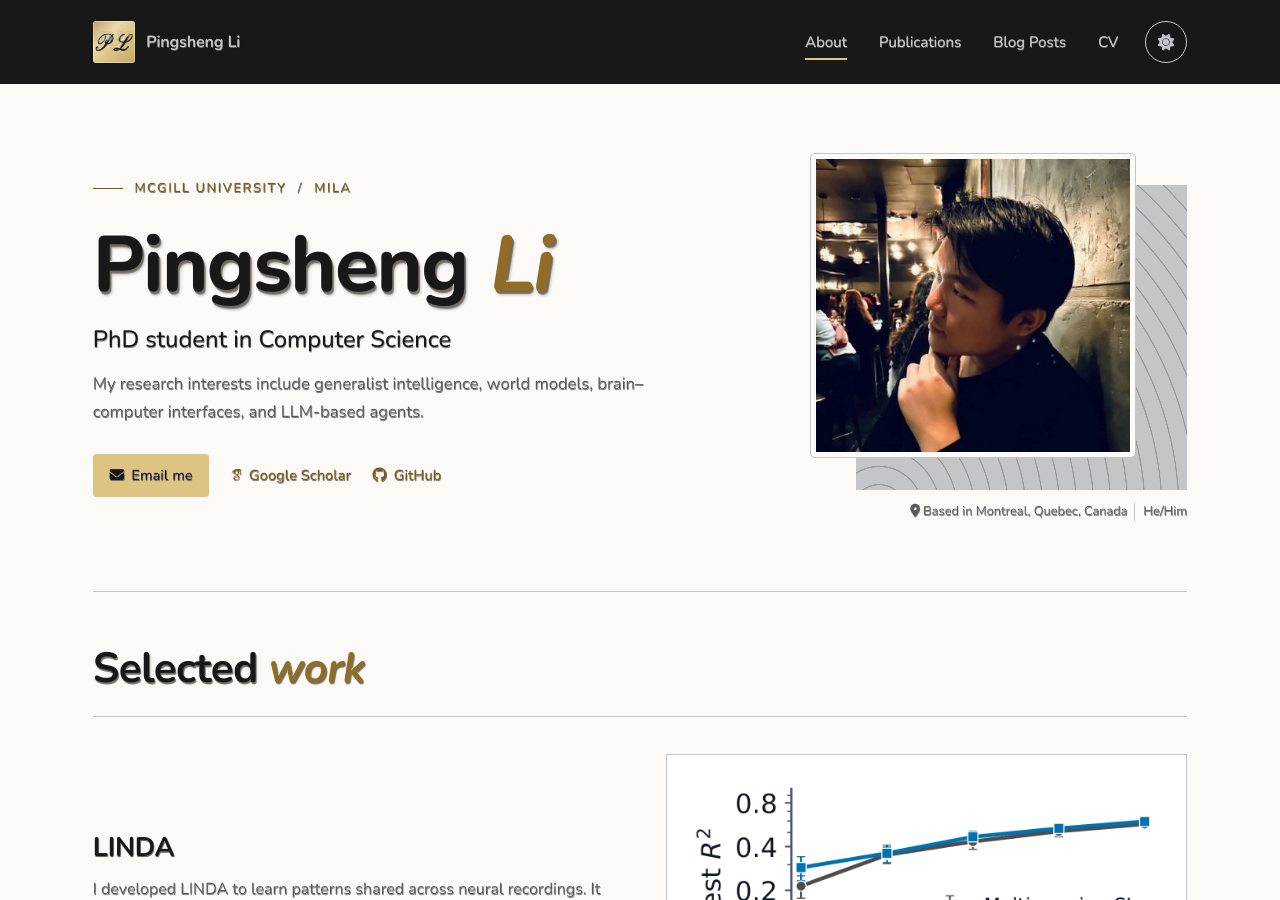
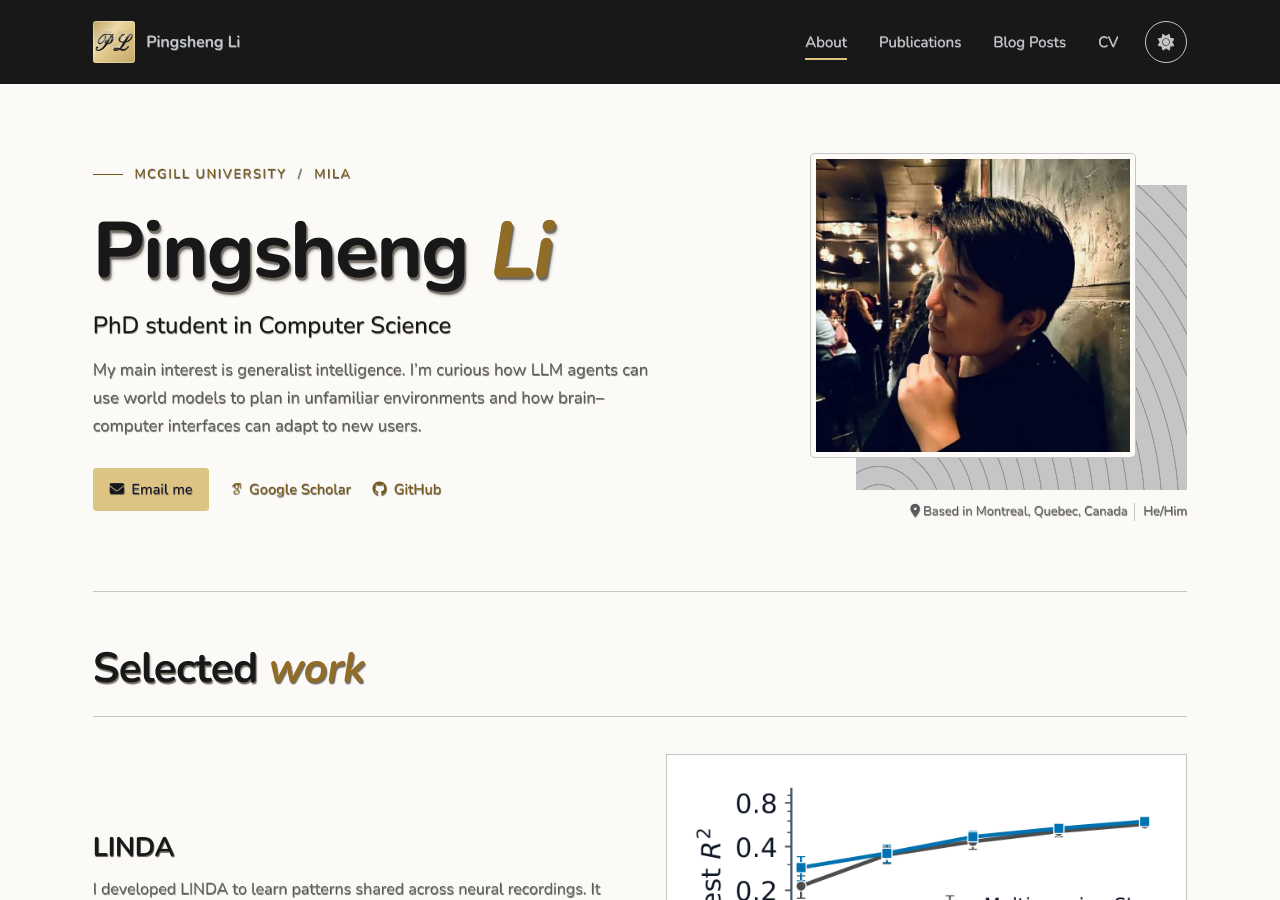
Before and after one commit to Pingsheng-NeuroAI/Pingsheng-NeuroAI.github.io, a Jekyll site: the page built from _pages/about.md, in a window 1280 px wide and 900 px high. Built offline with Jekyll 4.4.1, drawn with Linux system fonts in a browser that asks for light colours; some web fonts are replaced; some of the changed text lies outside the part shown.

Commit message:
Revert "Keep homepage research interests at the field level"
This reverts commit fa30dfcabd39d4a827f1f4c61c04993f0120ae39.

```diff
--- a/_layouts/profile.html
+++ b/_layouts/profile.html
@@ -12,7 +12,7 @@ layout: default
       </p>
       <h1 id="profile-name">{% assign names = site.author.name | split: ' ' %}{% for name in names %}{% if forloop.last %}<em>{{ name }}</em>{% else %}{{ name }} {% endif %}{% endfor %}</h1>
       <p class="profile-role">PhD student in Computer Science</p>
-      <p class="profile-intro-text">My research interests include generalist intelligence, world models, brain–computer interfaces, and LLM-based agents.</p>
+      <p class="profile-intro-text">My main interest is generalist intelligence. I’m curious how LLM agents can use world models to plan in unfamiliar environments and how brain–computer interfaces can adapt to new users.</p>
       <div class="profile-contact" aria-label="Contact and profiles">
         {% if site.author.email %}<a class="profile-contact-primary" href="mailto:{{ site.author.email }}"><i class="fa-solid fa-envelope" aria-hidden="true"></i>Email me</a>{% endif %}
         {% if site.author.googlescholar %}<a href="{{ site.author.googlescholar | escape }}"><i class="ai ai-google-scholar" aria-hidden="true"></i>Google Scholar</a>{% endif %}
--- a/_pages/about.md
+++ b/_pages/about.md
@@ -8,6 +8,6 @@ redirect_from:
   - /about.html
 ---
 
-At McGill and Mila, I am supervised by [Prof. Blake Richards](https://mila.quebec/en/directory/blake-richards).
+At McGill and Mila, I am supervised by [Prof. Blake Richards](https://mila.quebec/en/directory/blake-richards). My work on LINDA asks how well a neural decoder trained across animals can predict movement in a new animal given only a few labeled trials. I’d also like to understand when an agent built on a large language model makes better decisions by using a world model to compare the likely outcomes of different actions.
 
 Before my PhD, I completed an MSc in Neuro-X at [EPFL](https://www.epfl.ch/en/), supervised by [Prof. Alexander Mathis](https://cnai.epfl.ch/). For my [master’s thesis]({% post_url 2026-11-25-lever-press-neural-timescales %}), I studied temporal abstraction in foraging macaques, asking which timescales of behavior best predict prefrontal activity. I earned my BSc in Neuroscience with a minor in Computer Science at McGill under the supervision of Prof. Blake Richards and [Prof. Jonathan Cornford](https://eps.leeds.ac.uk/computing/staff/15737/dr-jonathan-cornford).
```
